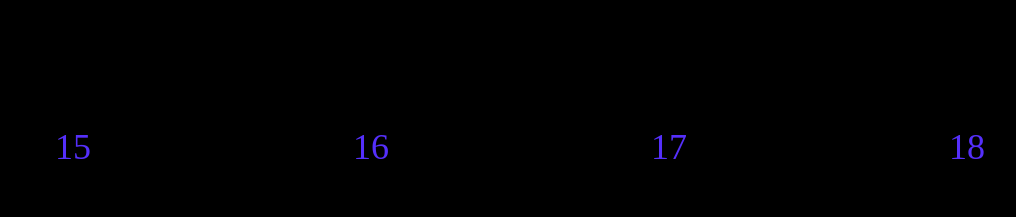
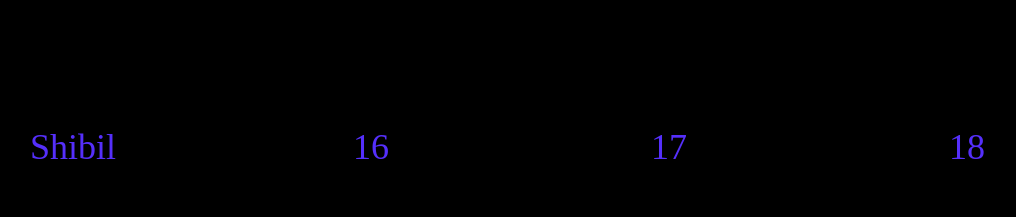
Before and after one commit to TheGreatAdil/git-forge, a Next.js app: page / in a window 1280 px wide. Shown: the part 1100-1317 px from the top of the page, without its empty margins (120-1136 px from the left). Built offline with nearby package versions, Linux system fonts and the light colour scheme.

Commit message:
feat:added my name

```diff
--- a/data/15.ts
+++ b/data/15.ts
@@ -1 +1 @@
-export const name = "15"
+export const name = "Shibil"
```
